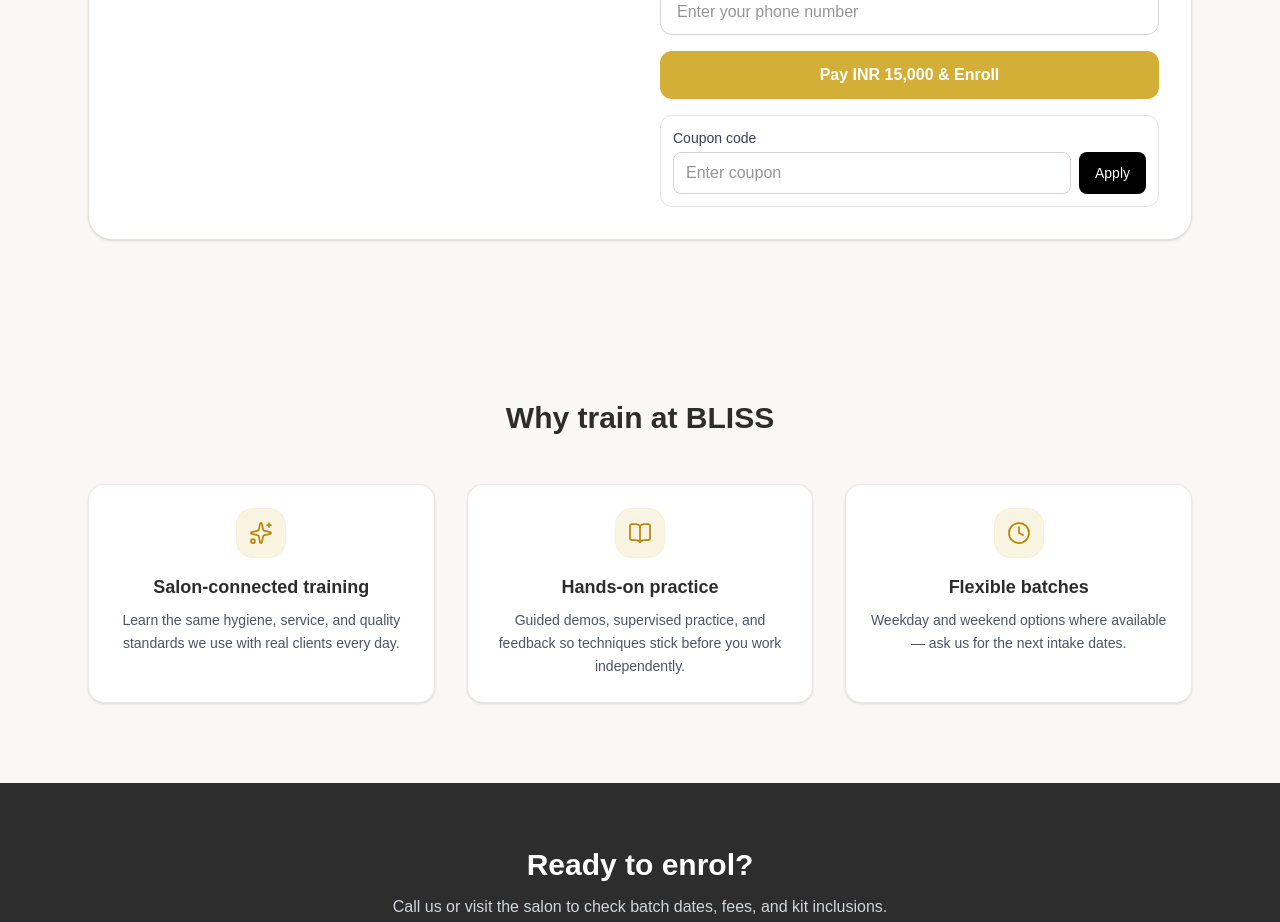
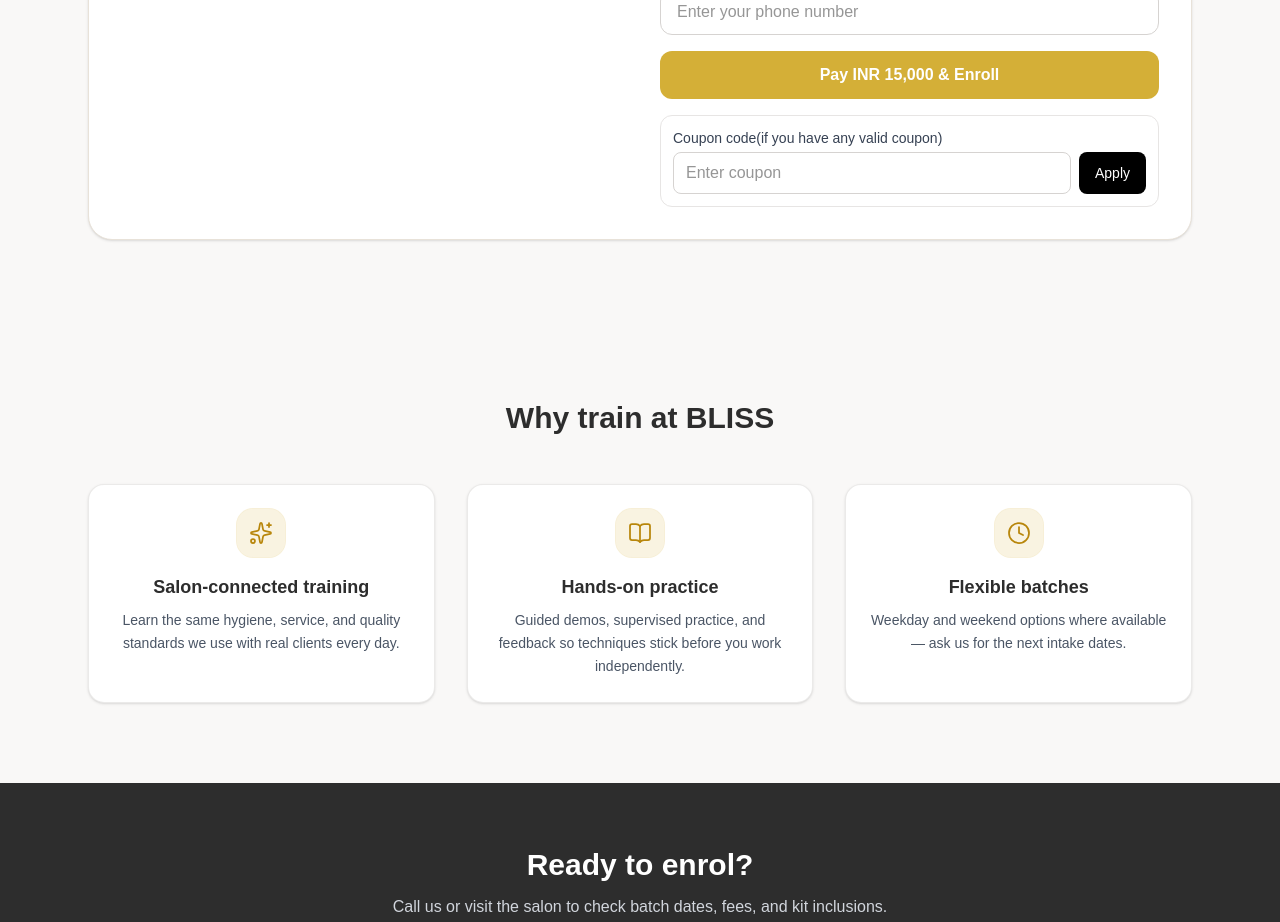
Before and after one commit to The-cyber-hunter/bliss-beauty-frontend, a Next.js app: page /academy in a window 1280 px wide. Shown: the part 2900-3822 px from the top of the page. Built offline with nearby package versions, Linux system fonts and the light colour scheme; no server answers.

Commit message:
fixed the label

```diff
--- a/app/academy/page.tsx
+++ b/app/academy/page.tsx
@@ -657,7 +657,7 @@
               </button>
 
               <div className="rounded-xl border border-stone-200 p-3">
-                <label className="block text-sm text-gray-700 mb-1">Coupon code</label>
+                <label className="block text-sm text-gray-700 mb-1">Coupon code(if you have any valid coupon)</label>
                 <div className="flex gap-2">
                   <input
                     value={coupon}
```
